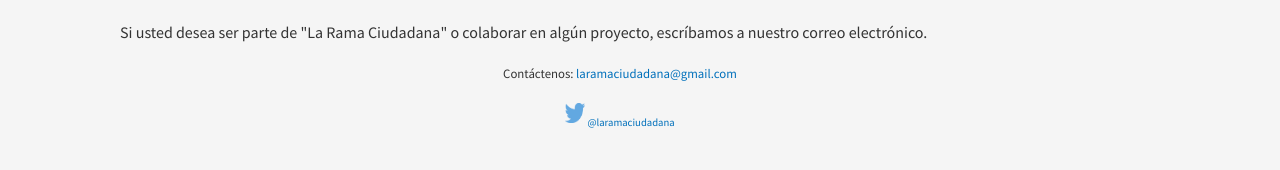
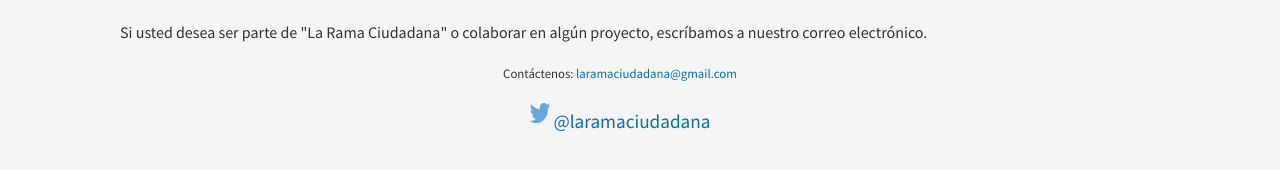
Before and after one commit to attemptconsult/attemptconsult.github.io, a Jekyll site: the page built from index.html, in a window 1280 px wide. Shown: the part 518-688 px from the top of the page. Built offline with Jekyll 4.4.1, drawn with Linux system fonts in a browser that asks for light colours; nearby versions of some CDN libraries; Markdown is read by kramdown in place of the engine named in the settings.

Commit message:
cambio font

```diff
--- a/_layouts/default.html
+++ b/_layouts/default.html
@@ -38,7 +38,7 @@
         <p>
 Contáctenos:
 <a href="mailto:laramaciudadana@gmail.com" >laramaciudadana@gmail.com</a>
-<p><small> <a href="https://twitter.com/laramaciudadana"> <img src="{{site.baseurl}}/images/twitter.png" align="center" style="width:20px;height:20px;">  <a href="https://twitter.com/laramaciudadana"> @laramaciudadana </a>  </small></p>
+<p style="font-size:180%;"><small> <a href="https://twitter.com/laramaciudadana"> <img src="{{site.baseurl}}/images/twitter.png" align="center" style="width:20px;height:20px;">  <a href="https://twitter.com/laramaciudadana"> @laramaciudadana </a>  </small></p>
 </p>
 
 
```
